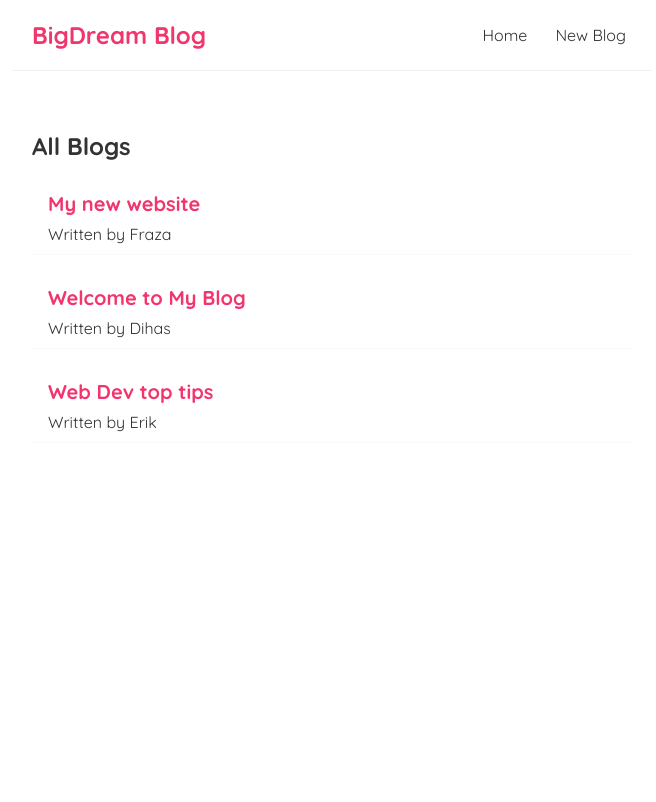
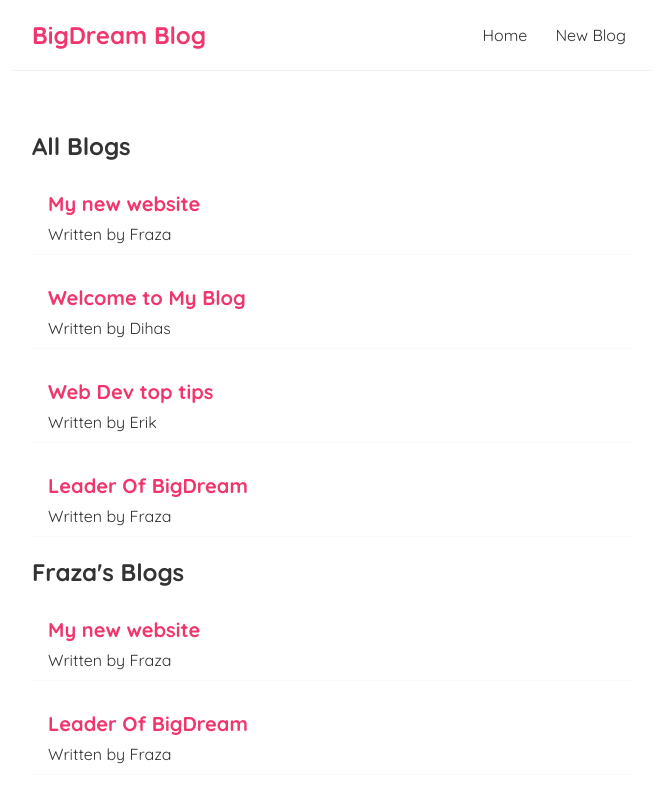
Before and after one commit to FrazaAdityaWiguna/Belajar-React-JS, a React (Create React App) app: page / in a window 1280 px wide. Shown: the top 802 px of the page, without its empty margins (308-964 px from the left). Built offline with nearby package versions, Linux system fonts and the light colour scheme.

Commit message:
Reusing Components

```diff
--- a/src/Home.js
+++ b/src/Home.js
@@ -16,11 +16,21 @@ const Home = () => {
       author: 'Erik',
       id: 3,
     },
+    {
+      title: 'Leader Of BigDream',
+      body: 'lorem ipsum...',
+      author: 'Fraza',
+      id: 4,
+    },
   ]);
 
   return (
     <div className="home">
-      <BlogList blogsHome={blogs} title="All Blogs" />
+      <BlogList blogsHome={blogs} title="All Blogs " />
+      <BlogList
+        blogsHome={blogs.filter((blog) => blog.author === 'Fraza')}
+        title="Fraza's Blogs "
+      />
     </div>
   );
 };
```
